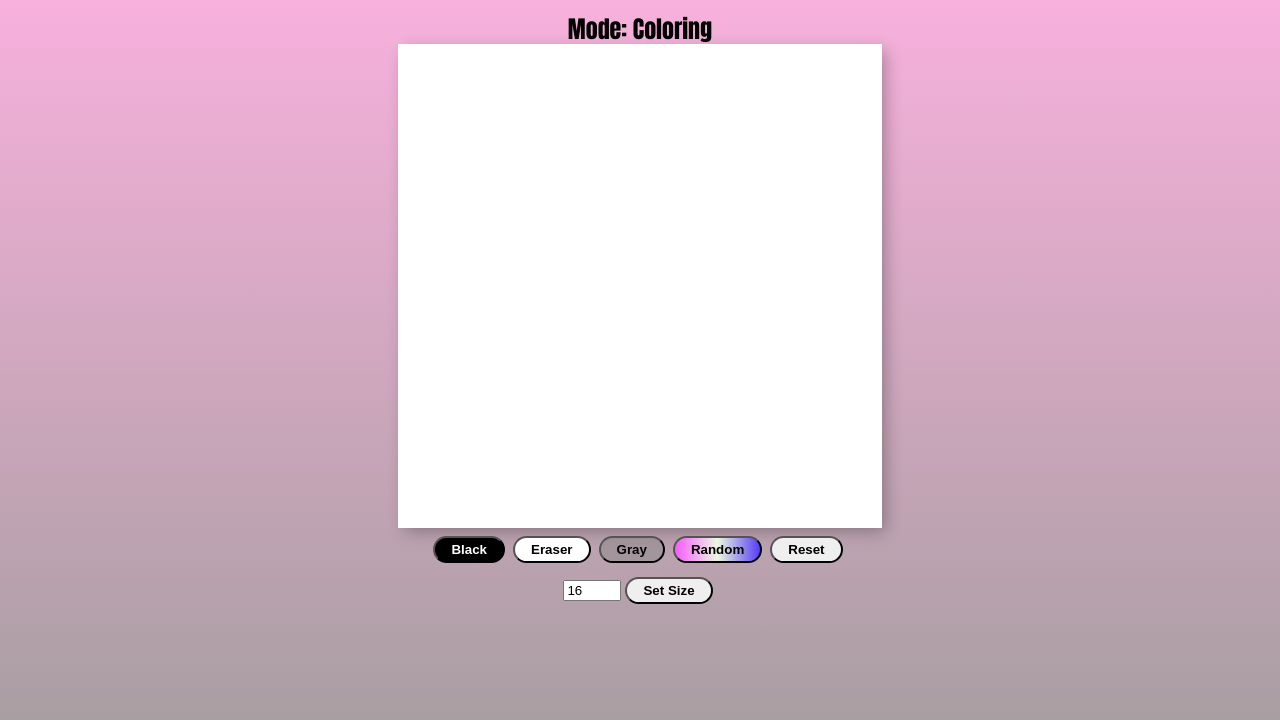
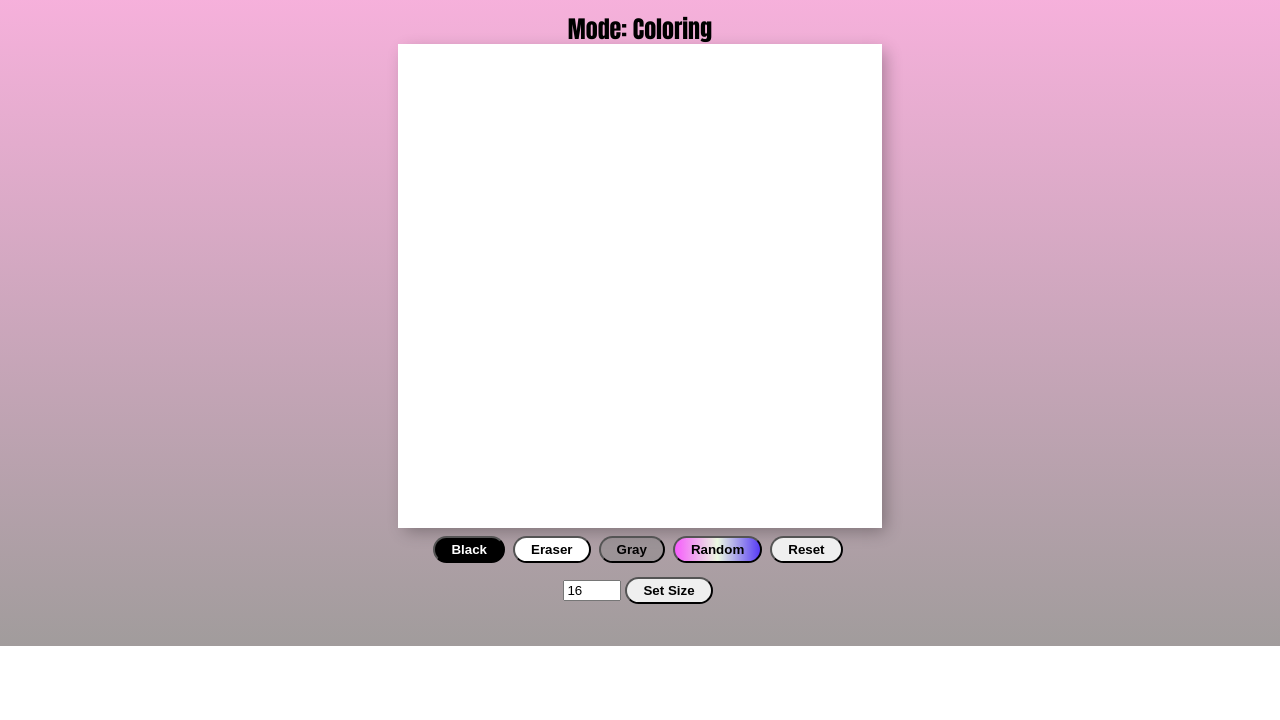
Before and after one commit to Felix316/Etch-A-Sketch, a plain HTML site: page index.html in a window 1280 px wide. Shown: the part 58-778 px from the top of the page. Drawn offline with Linux system fonts and the light colour scheme.

Commit message:
Fixed the white space on the bottom of the page.

```diff
--- a/style.css
+++ b/style.css
@@ -1,5 +1,5 @@
 .flex-container {
-    height:850px;
+  height: 100%;
   display: flex;
   flex-direction: column;
   align-items: center;
@@ -99,7 +99,7 @@ input {
 .mode {
   margin-bottom: 5px;
   font-size: x-large;
-    font-family: Impact, Haettenschweiler, 'Arial Narrow Bold', sans-serif;
+  font-family: Impact, Haettenschweiler, "Arial Narrow Bold", sans-serif;
 }
 
 .error {
```
Lines whose indentation alone changed are shown as unchanged.
